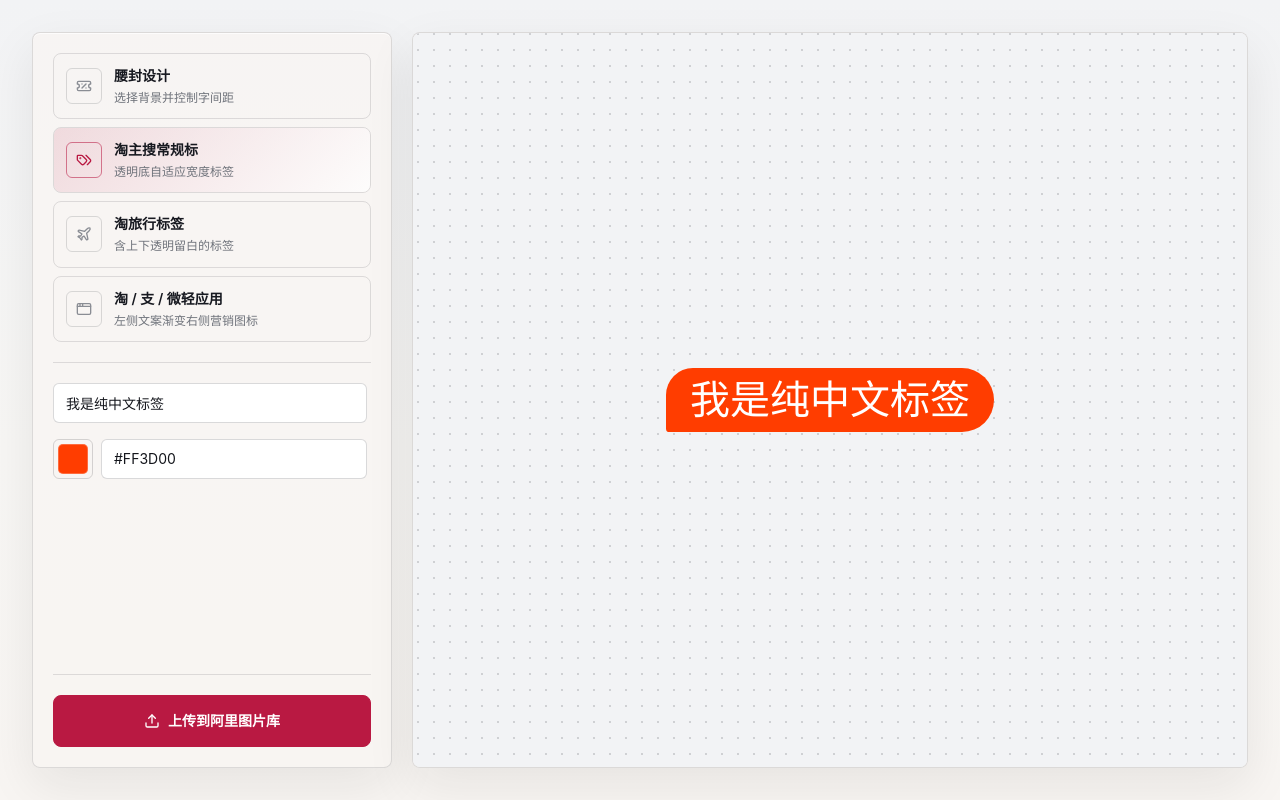
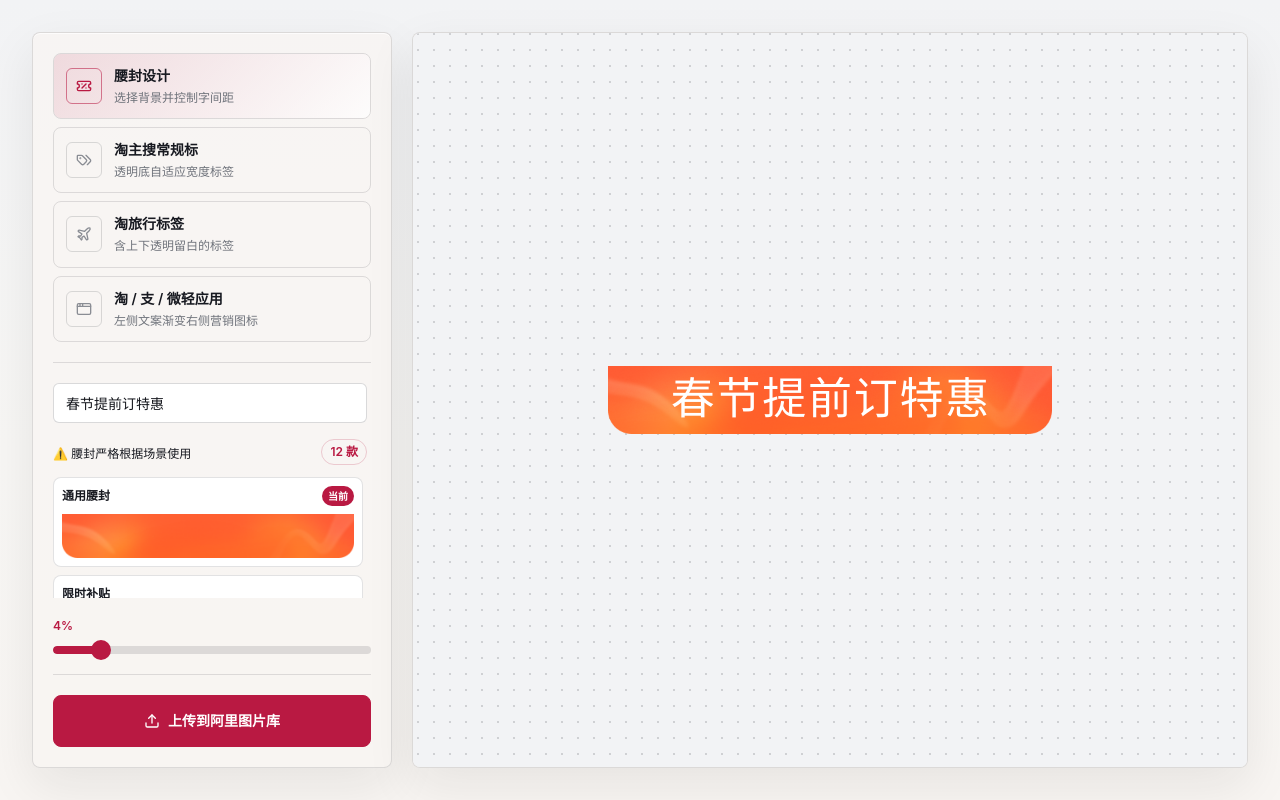
Before and after one commit to 1299016404-netizen/taobao-marketing-tool, a Next.js app: page / in a window 1280 px wide. Built offline with nearby package versions, Linux system fonts and the light colour scheme.

Commit message:
feat(ui): default active tab to waist-banner on initial load

```diff
--- a/components/editor/MarketingEditor.tsx
+++ b/components/editor/MarketingEditor.tsx
@@ -25,7 +25,7 @@ type UploadState = {
 export function MarketingEditor() {
   const exportRef = React.useRef<HTMLDivElement | null>(null);
   const [activeTemplate, setActiveTemplate] =
-    React.useState<TemplateId>("tao-main-search");
+    React.useState<TemplateId>("waist-banner");
   const [uploadState, setUploadState] = React.useState<UploadState>({
     phase: "idle",
   });
```
